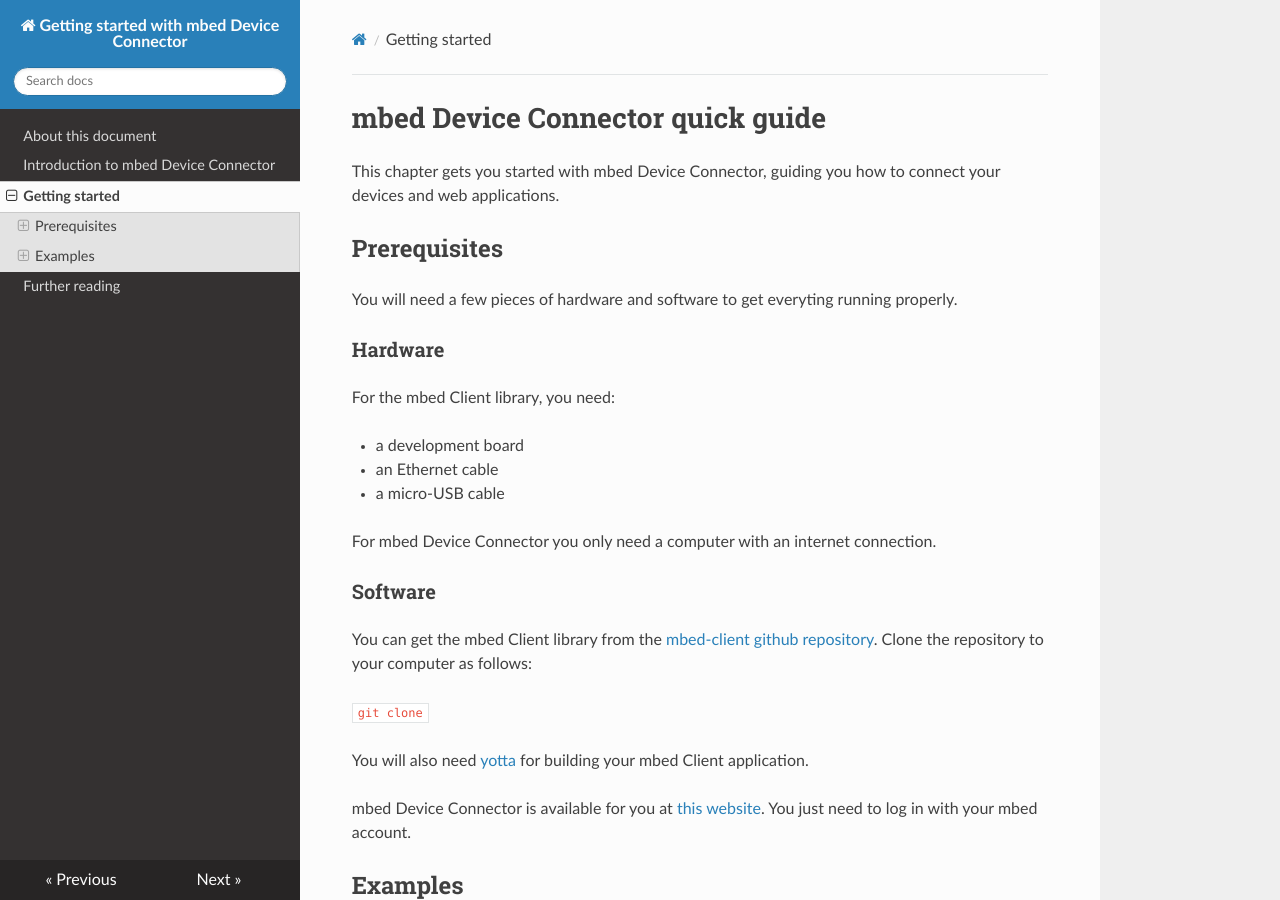
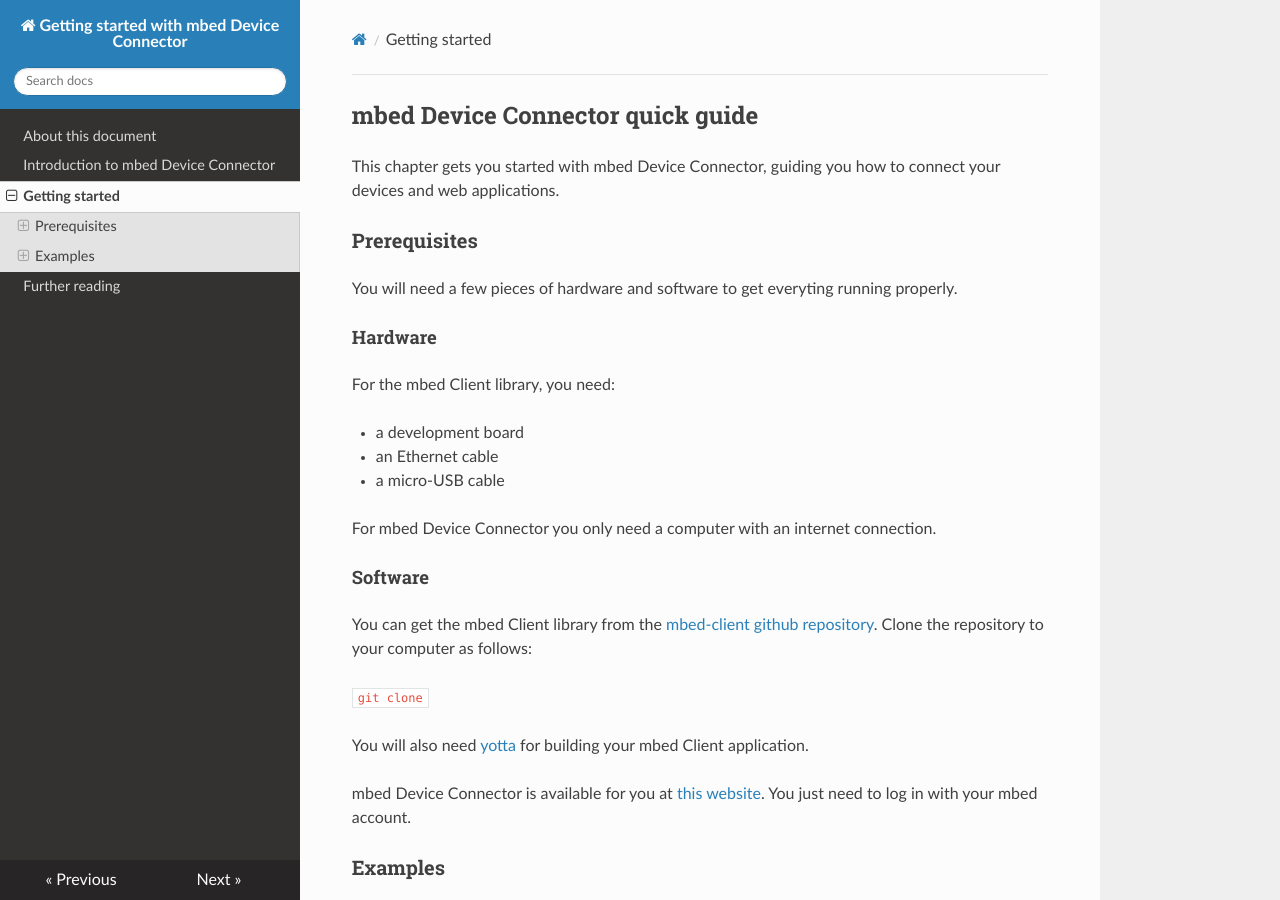
Before and after one commit to ARMmbed/mbed-device-connector-documentation, an MkDocs documentation site: the page built from docs/Quick-guide.md, in a window 1280 px wide and 900 px high. Built offline with MkDocs 1.6.1, drawn with Linux system fonts in a browser that asks for light colours; nearby versions of some CDN libraries; old or Windows-style settings are respelled for this version of MkDocs.

Commit message:
Just headings for the new engine.

```diff
--- a/docs/Quick-guide.md
+++ b/docs/Quick-guide.md
@@ -1,12 +1,12 @@
-# mbed Device Connector quick guide
+## mbed Device Connector quick guide
 
 This chapter gets you started with mbed Device Connector, guiding you how to connect your devices and web applications.
 
-## Prerequisites
+### Prerequisites
 
 You will need a few pieces of hardware and software to get everyting running properly.
 
-### Hardware
+#### Hardware
 
 For the mbed Client library, you need:
 
@@ -16,7 +16,7 @@
 
 For mbed Device Connector you only need a computer with an internet connection.
 
-### Software
+#### Software
 
 You can get the mbed Client library from the [mbed-client github repository](https://github.com/ARMmbed/mbed-client). Clone the repository to your computer as follows:
 
@@ -26,9 +26,9 @@
 
 mbed Device Connector is available for you at [this website](https://connector.mbed.com/). You just need to log in with your mbed account.
 
-## Examples
+### Examples
 
-### mbed Client
+#### mbed Client
 
 To make it easy for you, we have prepared examples of building an mbed Client application both for the **mbed OS** and **Ubuntu** in the github:
 
@@ -43,7 +43,7 @@
 - flash your target device.
 - use the test application with mbed Device Connector.
 
-### Web application
+#### Web application
 
 A web application example working with mbed Device Connector is here:
 
```
